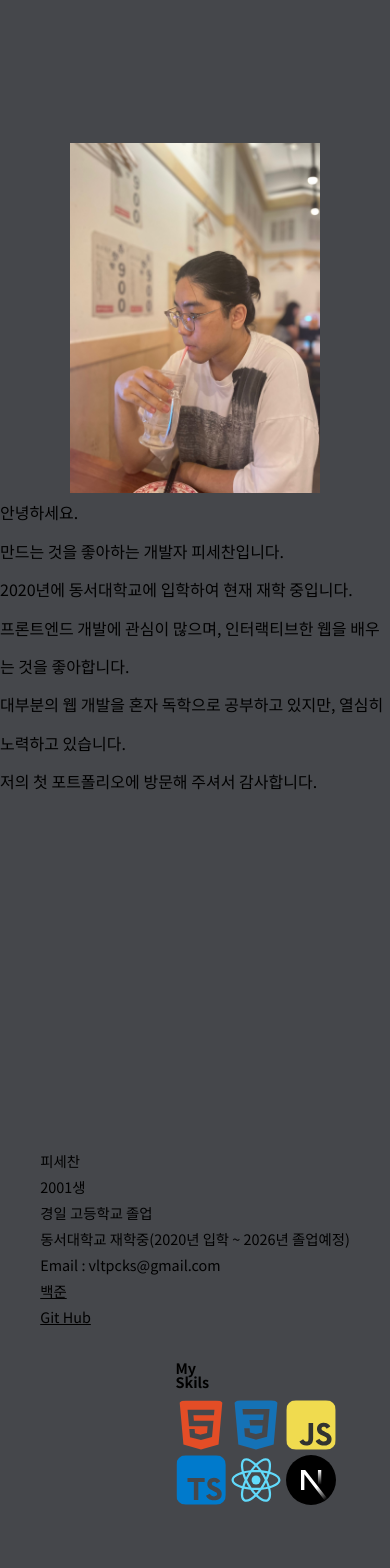
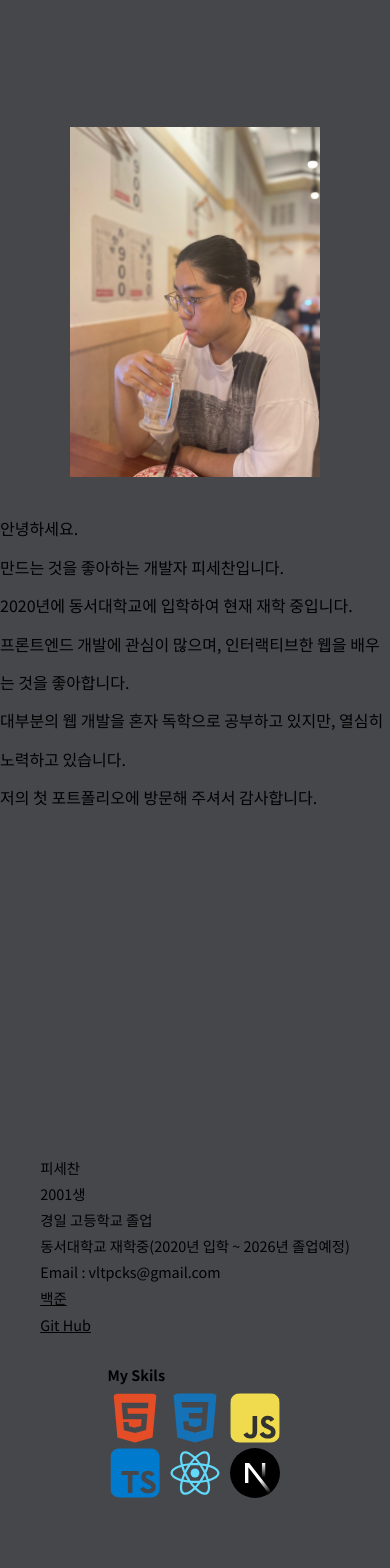
Before and after one commit to leaftha/My-PortFolio, a React (Create React App) app: page / in a window 390 px wide. Shown: the top 1568 px of the page. Built offline with nearby package versions, Linux system fonts and the light colour scheme.

Commit message:
모바일 반응형 세세한 부분 수정

```diff
--- a/src/components/contact.tsx
+++ b/src/components/contact.tsx
@@ -29,7 +29,7 @@ function Contact(props: {
   useEffect(() => {
     const update = () => {
       const width = window.innerWidth;
-      setLeftdistance(-width / 2.6);
+      setLeftdistance(-width / 2.5);
     };
     update();
     window.addEventListener("resize", update);
--- a/src/style/contact.module.css
+++ b/src/style/contact.module.css
@@ -20,7 +20,7 @@
 
 .title {
   font-family: "Noto Serif", "Noto Sans KR", serif;
-  font-size: 6.25em;
+  font-size: 5.25em;
   font-weight: bold;
   text-align: right;
   color: #ffffff;
@@ -47,9 +47,10 @@
   content: ": ";
 }
 .inputs {
-  height: 100%;
+  /* height: 100%; */
   font-family: "Noto Sans KR", sans-serif;
   font-size: 1.875em;
+  width: 11.875em;
 }
 
 .text {
--- a/src/style/header.module.css
+++ b/src/style/header.module.css
@@ -31,7 +31,12 @@
   justify-content: center;
   font-family: "Noto Serif", serif;
   font-weight: bold;
-
   color: #ffffff;
   text-align: center;
 }
+
+@media (max-width: 768px) {
+  .headerDiv {
+    font-size: 1.5em;
+  }
+}
--- a/src/style/introduce.module.css
+++ b/src/style/introduce.module.css
@@ -69,6 +69,6 @@
     grid-template-columns: 1fr;
   }
   .profileImg {
-    margin: 0;
+    margin: 0 0 4em 0;
   }
 }
--- a/src/style/mySkils.module.css
+++ b/src/style/mySkils.module.css
@@ -28,7 +28,7 @@
 .skilContainer {
   display: flex;
   flex-direction: column;
-  width: 10%;
+  width: 21.875em;
 }
 
 .skilTitle {
@@ -41,8 +41,6 @@
   grid-template-columns: 1fr 1fr 1fr;
   grid-template-rows: 1fr 1fr;
   grid-gap: 0.625em;
-  /* width: 500px;
-  height: 300px; */
   justify-items: center;
   align-items: center;
   margin: 1.25em 0;
```
